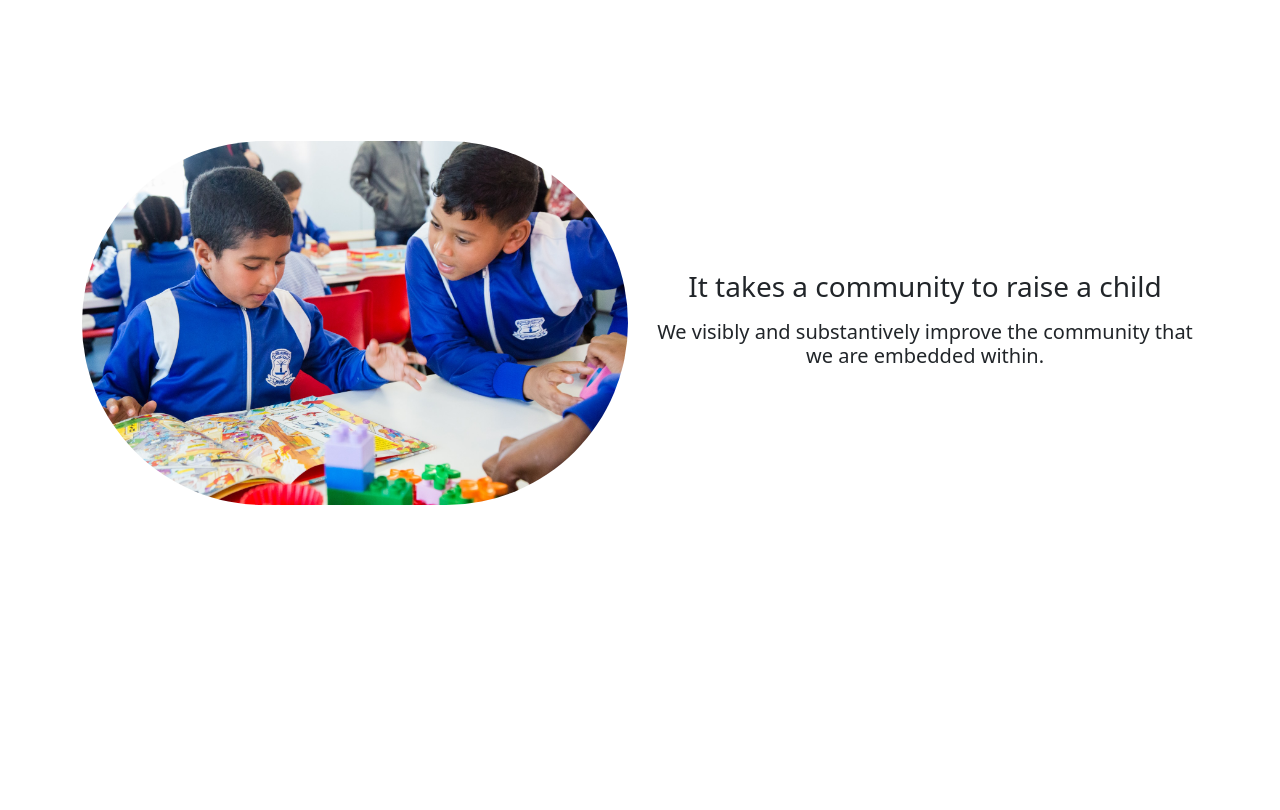
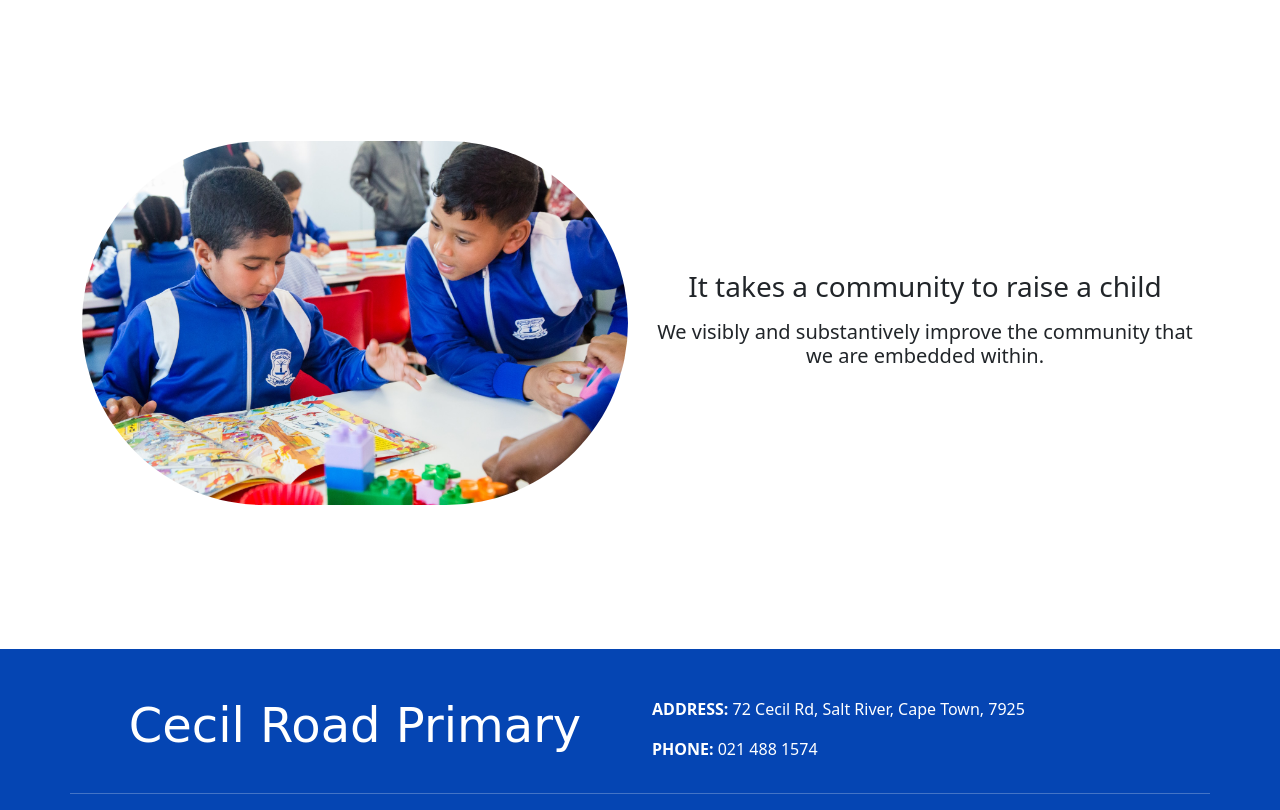
Before and after one commit to Yadz-hub/cecil-road-primary, a plain HTML site: page index.html in a window 1280 px wide. Shown: the part 2936-3746 px from the top of the page. Before the commit the page ends 3585 px from the top, so only its background shows below. Drawn offline with nearby package versions, Linux system fonts and the light colour scheme.

Commit message:
added contact us section

```diff
--- a/css/styles.css
+++ b/css/styles.css
@@ -171,6 +171,34 @@
     margin: auto;
 }
 
+.footer-horizontal-line{
+    color: white;
+    margin-top: 1rem;
+
+}
+
+
+
+
+/* contact us Section */
+
+#contact-us{
+    background-color: #0545B3;
+    padding-top: 3rem;
+}
+
+.logo-footer{
+    font-family: cursive;
+    font-size: 3rem;
+    color: white;
+    text-align: center;
+}
+
+.contact-us-text{
+    color: white;
+    font-size: 1rem;
+}
+
 @media (max-width: 1028px){
     .logo-container{
         text-align: center;
--- a/index.html
+++ b/index.html
@@ -127,6 +127,24 @@
     </div>
   </div>
 
+  <!-- contact us Section -->
+
+  <div id="contact-us">
+    <div class="container">
+      <div class="row">
+        <div class="col">
+          <h2 class="logo-footer"><span class="">Cecil Road Primary</span></h2>
+        </div>
+        <div class="col">
+          <p class="contact-us-text"><strong>ADDRESS:</strong> 72 Cecil Rd, Salt River, Cape Town, 7925</p>
+          <p class="contact-us-text"><strong>PHONE:</strong> 021 488 1574</p>
+        </div>
+
+        <hr class="footer-horizontal-line">
+      </div>
+    </div>
+  </div>
+
 
 
 
```
